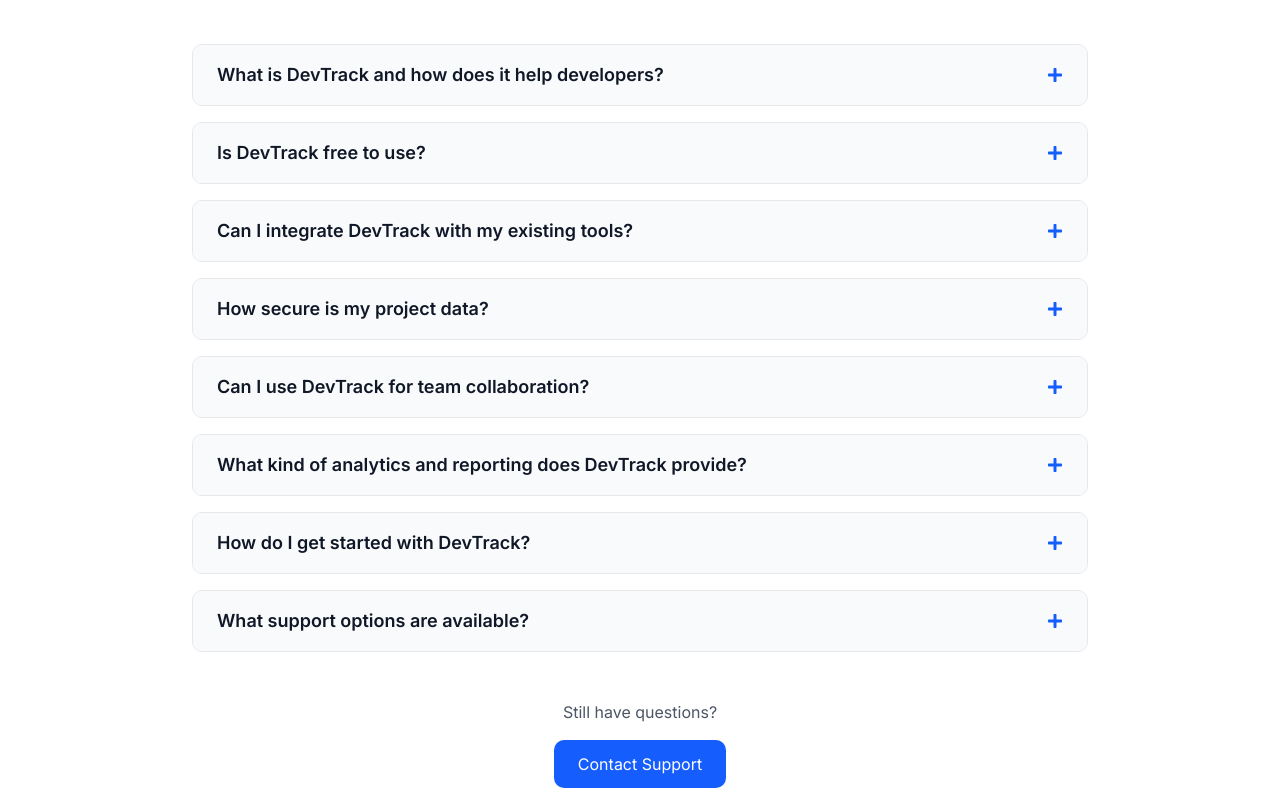
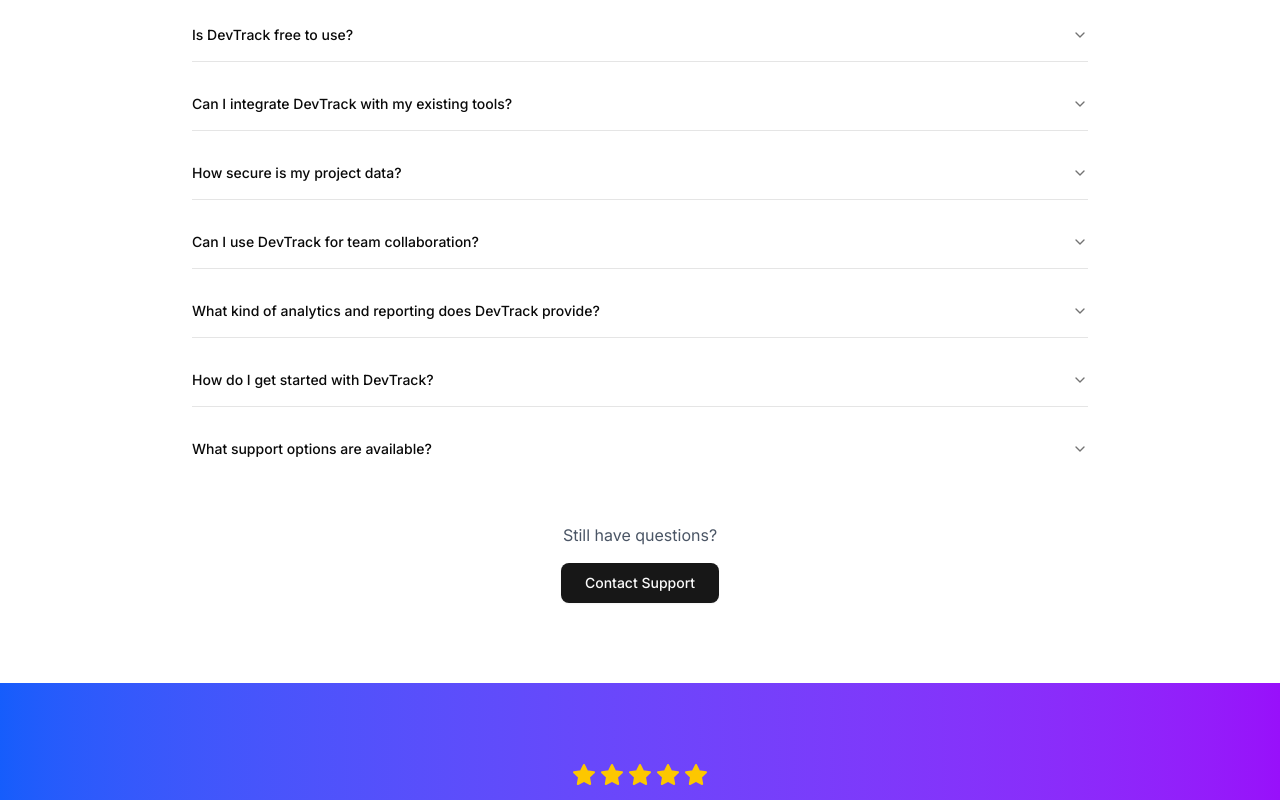
Before and after one commit to md-zeon/devtrack, a Next.js app: page / in a window 1280 px wide. Shown: the part 3940-4740 px from the top of the page. Built offline with nearby package versions, Linux system fonts and the light colour scheme; no server answers.

Commit message:
Added Shadcn Faq

```diff
--- a/package.json
+++ b/package.json
@@ -11,6 +11,7 @@
   "dependencies": {
     "@hookform/resolvers": "^5.2.1",
     "@next-auth/mongodb-adapter": "^1.1.3",
+    "@radix-ui/react-accordion": "^1.2.11",
     "@radix-ui/react-avatar": "^1.1.10",
     "@radix-ui/react-checkbox": "^1.3.2",
     "@radix-ui/react-dialog": "^1.1.14",
--- a/src/app/contact/page.js
+++ b/src/app/contact/page.js
@@ -9,6 +9,7 @@
 import { Textarea } from "@/components/ui/textarea";
 import { Label } from "@/components/ui/label";
 import { FiMail, FiMapPin, FiPhone, FiSend } from "react-icons/fi";
+import Link from "next/link";
 
 export default function Contact() {
 	const [formData, setFormData] = useState({
@@ -162,8 +163,8 @@
 									<p className="text-gray-600 mb-4">
 										Check our FAQ section for instant answers to common questions.
 									</p>
-									<Button variant="outline" className="w-full">
-										View FAQ
+									<Button>
+										<Link href="/#faq">View FAQ</Link>
 									</Button>
 								</div>
 							</div>
--- a/src/components/FAQ.jsx
+++ b/src/components/FAQ.jsx
@@ -1,96 +1,92 @@
-"use client"
-import { useState } from "react";
-import { FaPlus, FaMinus } from "react-icons/fa";
+import Link from "next/link";
+import { Button } from "./ui/button";
+import { Accordion, AccordionContent, AccordionItem, AccordionTrigger } from "./ui/accordion";
 
 const faqs = [
 	{
 		question: "What is DevTrack and how does it help developers?",
-		answer: "DevTrack is a comprehensive project management tool designed specifically for developers. It helps you organize your coding projects, track tasks, monitor progress, and improve productivity with features like time tracking, code integration, and team collaboration."
+		answer:
+			"DevTrack is a comprehensive project management tool designed specifically for developers. It helps you organize your coding projects, track tasks, monitor progress, and improve productivity with features like time tracking, code integration, and team collaboration.",
 	},
 	{
 		question: "Is DevTrack free to use?",
-		answer: "Yes! DevTrack offers a generous free tier that includes core project management features. We also have premium plans with advanced features like unlimited projects, team collaboration, and detailed analytics for growing teams and businesses."
+		answer:
+			"Yes! DevTrack offers a generous free tier that includes core project management features. We also have premium plans with advanced features like unlimited projects, team collaboration, and detailed analytics for growing teams and businesses.",
 	},
 	{
 		question: "Can I integrate DevTrack with my existing tools?",
-		answer: "Absolutely! DevTrack integrates with popular development tools including GitHub, GitLab, Bitbucket, Jira, Slack, and more. Our API also allows custom integrations to fit your workflow perfectly."
+		answer:
+			"Absolutely! DevTrack integrates with popular development tools including GitHub, GitLab, Bitbucket, Jira, Slack, and more. Our API also allows custom integrations to fit your workflow perfectly.",
 	},
 	{
 		question: "How secure is my project data?",
-		answer: "Security is our top priority. We use enterprise-grade encryption, secure cloud storage, regular backups, and comply with industry standards like SOC 2. Your code and project data are always protected and never shared with third parties."
+		answer:
+			"Security is our top priority. We use enterprise-grade encryption, secure cloud storage, regular backups, and comply with industry standards like SOC 2. Your code and project data are always protected and never shared with third parties.",
 	},
 	{
 		question: "Can I use DevTrack for team collaboration?",
-		answer: "Yes! DevTrack supports team collaboration with features like project sharing, task assignment, real-time updates, team dashboards, and role-based permissions. Perfect for both small teams and larger development organizations."
+		answer:
+			"Yes! DevTrack supports team collaboration with features like project sharing, task assignment, real-time updates, team dashboards, and role-based permissions. Perfect for both small teams and larger development organizations.",
 	},
 	{
 		question: "What kind of analytics and reporting does DevTrack provide?",
-		answer: "DevTrack offers comprehensive analytics including productivity metrics, time tracking reports, project progress charts, team performance insights, and custom reports. Visualize your development patterns and optimize your workflow."
+		answer:
+			"DevTrack offers comprehensive analytics including productivity metrics, time tracking reports, project progress charts, team performance insights, and custom reports. Visualize your development patterns and optimize your workflow.",
 	},
 	{
 		question: "How do I get started with DevTrack?",
-		answer: "Getting started is simple! Sign up for a free account, create your first project, and start adding tasks. Our onboarding guide will walk you through all the features, and you can upgrade to premium features anytime as your needs grow."
+		answer:
+			"Getting started is simple! Sign up for a free account, create your first project, and start adding tasks. Our onboarding guide will walk you through all the features, and you can upgrade to premium features anytime as your needs grow.",
 	},
 	{
 		question: "What support options are available?",
-		answer: "We offer multiple support channels including email support, comprehensive documentation, video tutorials, and a community forum. Premium users get priority support and access to live chat assistance."
-	}
+		answer:
+			"We offer multiple support channels including email support, comprehensive documentation, video tutorials, and a community forum. Premium users get priority support and access to live chat assistance.",
+	},
 ];
 
 export default function FAQ() {
-	const [openIndex, setOpenIndex] = useState(null);
-
-	const toggleFAQ = (index) => {
-		setOpenIndex(openIndex === index ? null : index);
-	};
-
 	return (
-		<section className="py-20 px-4 bg-white dark:bg-gray-800">
-			<div className="max-w-4xl mx-auto">
-				<div className="text-center mb-16">
-					<h2 className="text-4xl font-bold mb-4 text-gray-900 dark:text-white">
-						Frequently Asked Questions
-					</h2>
-					<p className="text-xl text-gray-600 dark:text-gray-300 max-w-2xl mx-auto">
+		<section id="faq" className='py-20 px-4 bg-white dark:bg-gray-800'>
+			<div className='max-w-4xl mx-auto'>
+				<div className='text-center mb-16'>
+					<h2 className='text-4xl font-bold mb-4 text-gray-900 dark:text-white'>Frequently Asked Questions</h2>
+					<p className='text-xl text-gray-600 dark:text-gray-300 max-w-2xl mx-auto'>
 						Everything you need to know about DevTrack. Can't find what you're looking for? Contact our support team.
 					</p>
 				</div>
 
-				<div className="space-y-4">
+				<Accordion
+					type='single'
+					collapsible
+					className='space-y-4'
+				>
 					{faqs.map((faq, index) => (
-						<div key={index} className="border border-gray-200 dark:border-gray-700 rounded-lg overflow-hidden">
-							<button
-								onClick={() => toggleFAQ(index)}
-								className="w-full px-6 py-4 text-left bg-gray-50 dark:bg-gray-700 hover:bg-gray-100 dark:hover:bg-gray-600 transition-colors flex items-center justify-between"
-							>
-								<h3 className="text-lg font-semibold text-gray-900 dark:text-white pr-4">
-									{faq.question}
-								</h3>
-								<div className="text-blue-600 dark:text-blue-400 flex-shrink-0">
-									{openIndex === index ? <FaMinus /> : <FaPlus />}
+						<AccordionItem
+							key={index}
+							value={`item-${index}`}
+						>
+							<AccordionTrigger>
+								<div className='flex items-center justify-between w-full'>
+									<span>{faq.question}</span>
+									{/* Optionally add icon here */}
 								</div>
-							</button>
-							{openIndex === index && (
-								<div className="px-6 py-4 bg-white dark:bg-gray-800 border-t border-gray-200 dark:border-gray-700">
-									<p className="text-gray-600 dark:text-gray-300 leading-relaxed">
-										{faq.answer}
-									</p>
-								</div>
-							)}
-						</div>
+							</AccordionTrigger>
+							<AccordionContent>
+								<p className='text-gray-600 dark:text-gray-300 leading-relaxed'>{faq.answer}</p>
+							</AccordionContent>
+						</AccordionItem>
 					))}
-				</div>
+				</Accordion>
 
-				<div className="text-center mt-12">
-					<p className="text-gray-600 dark:text-gray-300 mb-4">
-						Still have questions?
-					</p>
-					<a
-						href="#contact"
-						className="inline-flex items-center px-6 py-3 bg-blue-600 text-white rounded-lg hover:bg-blue-700 transition-colors"
+				<div className='text-center mt-12'>
+					<p className='text-gray-600 dark:text-gray-300 mb-4'>Still have questions?</p>
+					<Button
+						size='lg'
+						asChild
 					>
-						Contact Support
-					</a>
+						<Link href='/contact'>Contact Support</Link>
+					</Button>
 				</div>
 			</div>
 		</section>
--- a/src/components/Features.jsx
+++ b/src/components/Features.jsx
@@ -60,7 +60,6 @@
 								whileInView={{ opacity: 1, y: 0 }}
 								transition={{ duration: 0.5, delay: index * 0.1, ease: "easeOut" }}
 								viewport={{ once: true }}
-								className='cursor-pointer'
 							>
 								<Card className='border-0 shadow-lg h-full'>
 									<CardHeader className='text-center'>
--- /dev/null
+++ b/src/components/ui/accordion.jsx
@@ -0,0 +1,64 @@
+"use client"
+
+import * as React from "react"
+import * as AccordionPrimitive from "@radix-ui/react-accordion"
+import { ChevronDownIcon } from "lucide-react"
+
+import { cn } from "@/lib/utils"
+
+function Accordion({
+  ...props
+}) {
+  return <AccordionPrimitive.Root data-slot="accordion" {...props} />;
+}
+
+function AccordionItem({
+  className,
+  ...props
+}) {
+  return (
+    <AccordionPrimitive.Item
+      data-slot="accordion-item"
+      className={cn("border-b last:border-b-0", className)}
+      {...props} />
+  );
+}
+
+function AccordionTrigger({
+  className,
+  children,
+  ...props
+}) {
+  return (
+    <AccordionPrimitive.Header className="flex">
+      <AccordionPrimitive.Trigger
+        data-slot="accordion-trigger"
+        className={cn(
+          "focus-visible:border-ring focus-visible:ring-ring/50 flex flex-1 items-start justify-between gap-4 rounded-md py-4 text-left text-sm font-medium transition-all outline-none hover:underline focus-visible:ring-[3px] disabled:pointer-events-none disabled:opacity-50 [&[data-state=open]>svg]:rotate-180",
+          className
+        )}
+        {...props}>
+        {children}
+        <ChevronDownIcon
+          className="text-muted-foreground pointer-events-none size-4 shrink-0 translate-y-0.5 transition-transform duration-200" />
+      </AccordionPrimitive.Trigger>
+    </AccordionPrimitive.Header>
+  );
+}
+
+function AccordionContent({
+  className,
+  children,
+  ...props
+}) {
+  return (
+    <AccordionPrimitive.Content
+      data-slot="accordion-content"
+      className="data-[state=closed]:animate-accordion-up data-[state=open]:animate-accordion-down overflow-hidden text-sm"
+      {...props}>
+      <div className={cn("pt-0 pb-4", className)}>{children}</div>
+    </AccordionPrimitive.Content>
+  );
+}
+
+export { Accordion, AccordionItem, AccordionTrigger, AccordionContent }
```
Also changed, not shown: src/components/Testimonials.jsx (+2 -11 lines), 1 other file (tests, documents, lock files or other folders).
